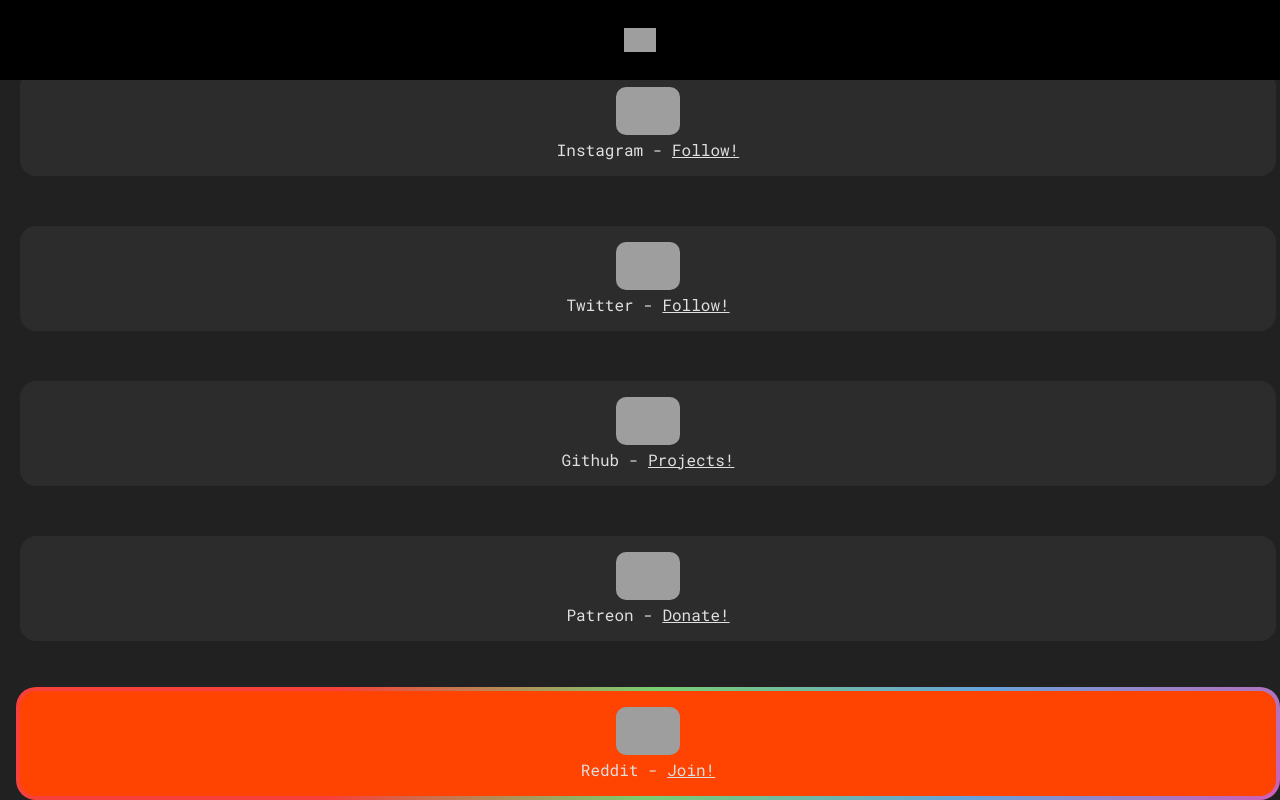
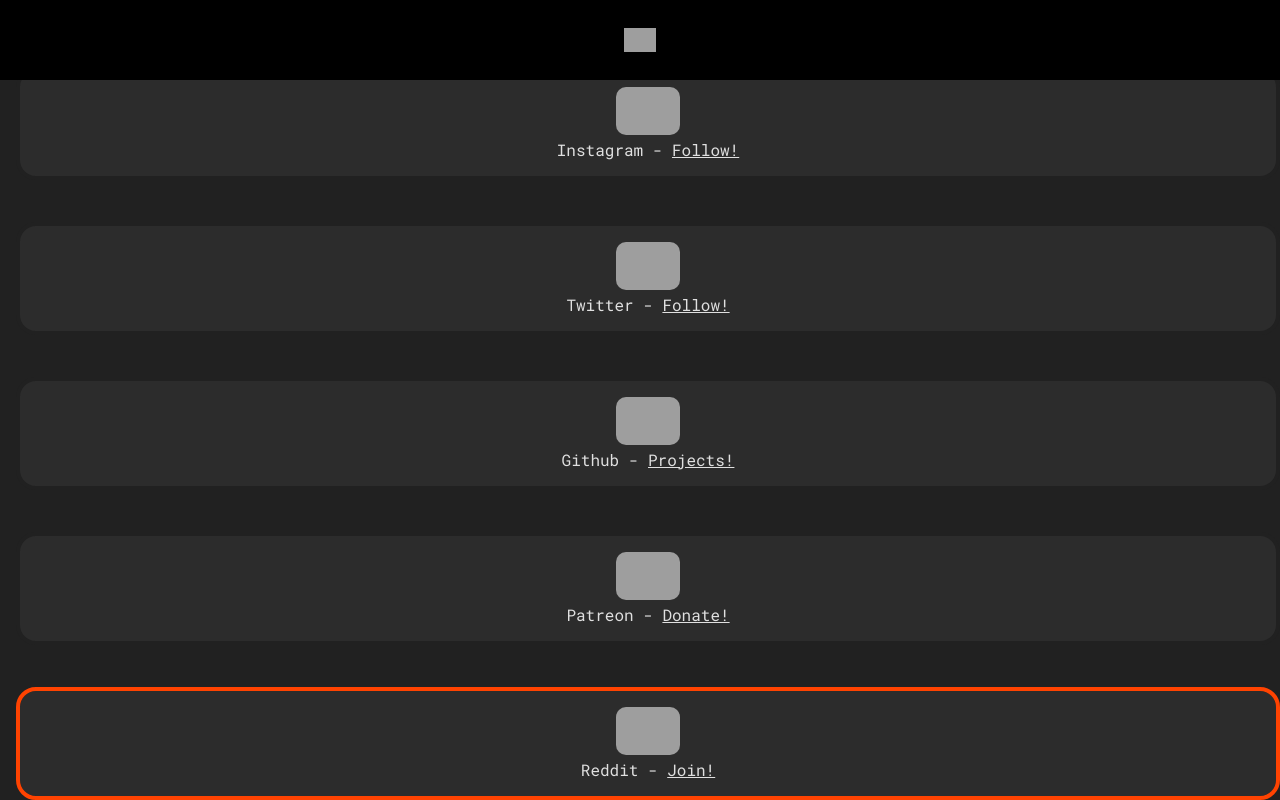
Before and after one commit to StardomTests/stardomtests.github.io, a React (Create React App) app: page / in a window 1280 px wide. In both pictures the pointer is over the element 648 px from the left and 743 px from the top of the page. Built offline with nearby package versions, Linux system fonts and the light colour scheme; grey boxes are pictures that could not be loaded.

Commit message:
Update styles.css

```diff
--- a/src/styles.css
+++ b/src/styles.css
@@ -350,7 +350,7 @@ a {
 .ds11:hover {
   border: double 4px transparent;
   border-radius: 20px;
-  background-image: linear-gradient(#ff4301, #ff4301), radial-gradient(circle at bottom right, rgba(208,94,180,1) 0%, rgba(102,164,216,1) 25%, rgba(121,206,114,1) 50%, rgba(246,64,59,1) 75%);
+  border: solid 4px #ff4301;
   background-origin: border-box;
   background-clip: padding-box, border-box;
 
```
